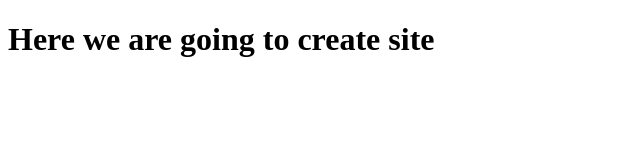
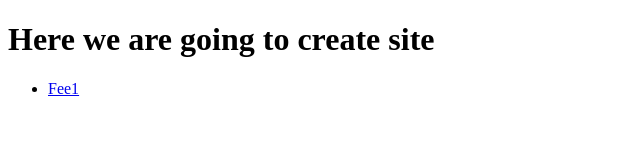
Before and after one commit to rkinwork/rkinwork.github.io, a plain HTML site: page index.html in a window 1280 px wide. Shown: the full height of the page, 0-640 px from the left. Drawn offline with Linux system fonts and the light colour scheme.

Commit message:
added file with description

```diff
--- a/index.html
+++ b/index.html
@@ -6,5 +6,8 @@
 </head>
 <body>
 <h1>Here we are going to create site</h1>
+<ul>
+    <li><a href="static/Description1.pdf">Fee1</a> </li>
+</ul>
 </body>
 </html>
```
Also changed, not shown: 1 other file.
